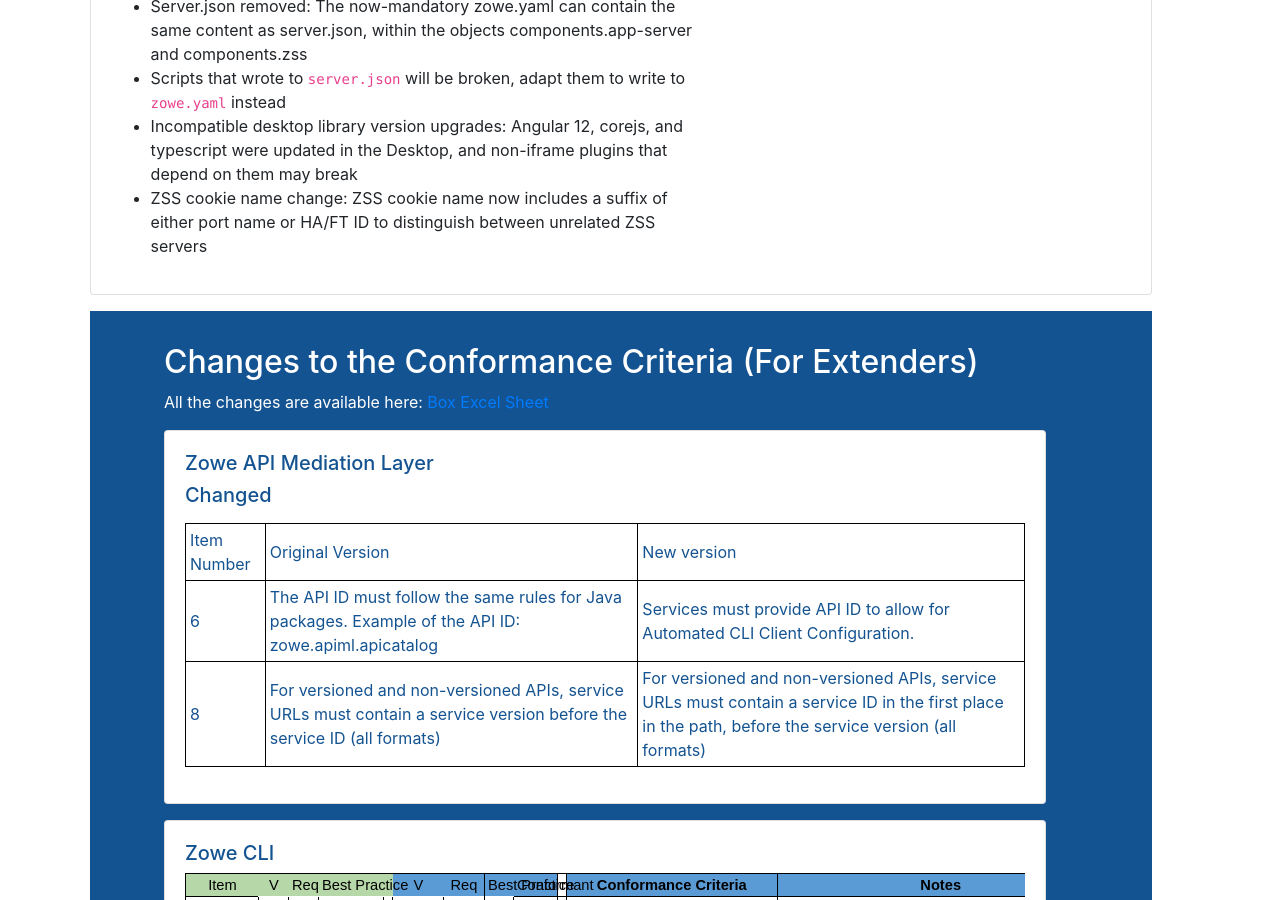
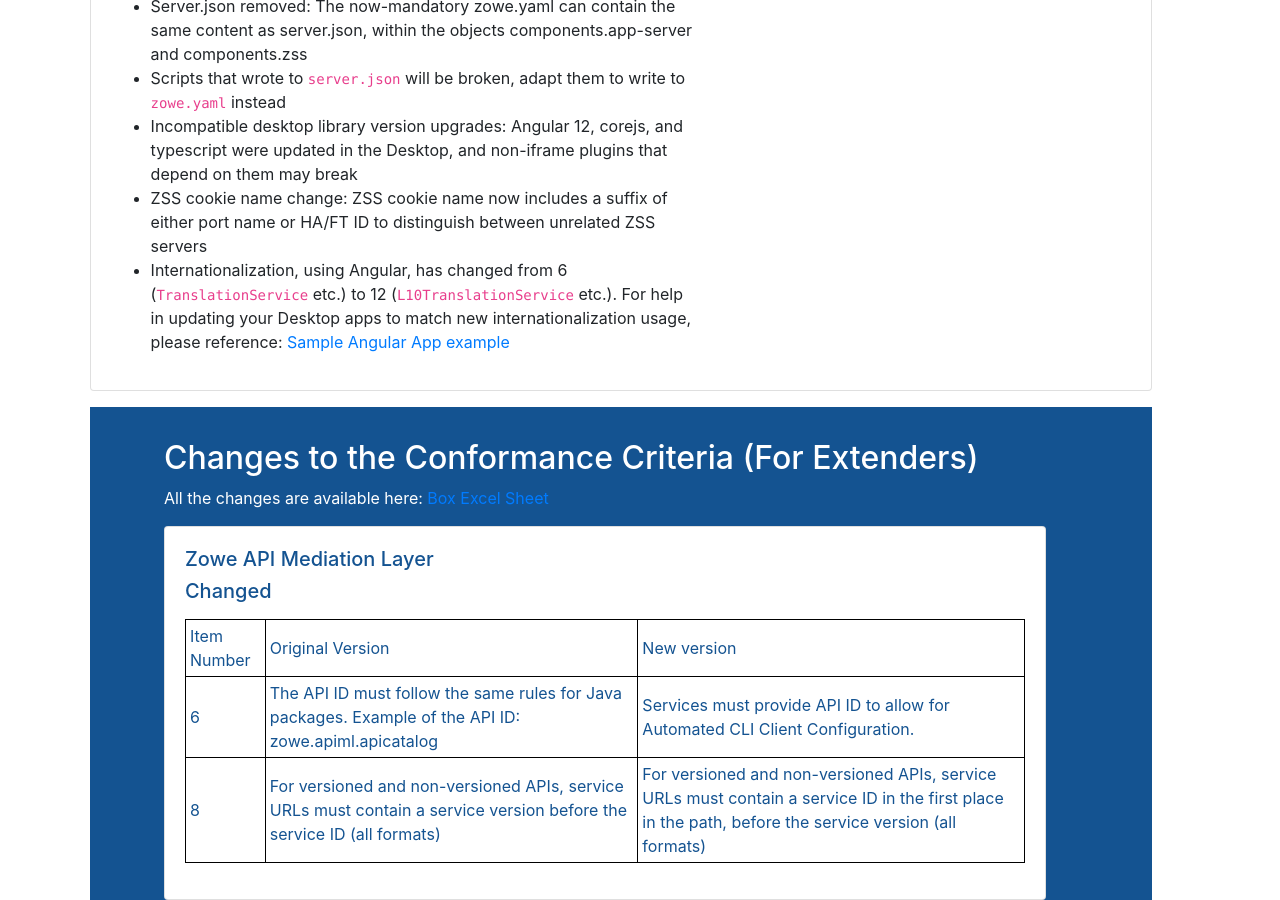
Before and after one commit to zowe/zowe.github.io, a Jekyll site: the page built from vNext.md, in a window 1280 px wide and 900 px high, scrolled down 4619 px. Built offline with Jekyll 4.4.1, drawn with Linux system fonts in a browser that asks for light colours; our own code applies the rules of GitHub Pages for plain Markdown files.

Commit message:
Added Sample Angular App v2 i18n example under App framework sect
Signed-off-by: Leanid Astrakou <lastrakou@rocketsoftware.com>

```diff
--- a/vNext.md
+++ b/vNext.md
@@ -232,6 +232,7 @@
             <li>Scripts that wrote to <code>server.json</code> will be broken, adapt them to write to <code>zowe.yaml</code> instead</li>
             <li>Incompatible desktop library version upgrades: Angular 12, corejs, and typescript were updated in the Desktop, and non-iframe plugins that depend on them may break</li>
             <li>ZSS cookie name change: ZSS cookie name now includes a suffix of either port name or HA/FT ID to distinguish between unrelated ZSS servers</li>
+            <li>Internationalization, using Angular, has changed from 6 (<code>TranslationService</code> etc.) to 12 (<code>L10TranslationService</code> etc.). For help in updating your Desktop apps to match new internationalization usage, please reference: <a href="https://github.com/zowe/sample-angular-app/pull/69/files">Sample Angular App example</a></li>
           </ul>
         </div>
         <div class="col-md-3 col-sm order-first order-sm-last">
```
